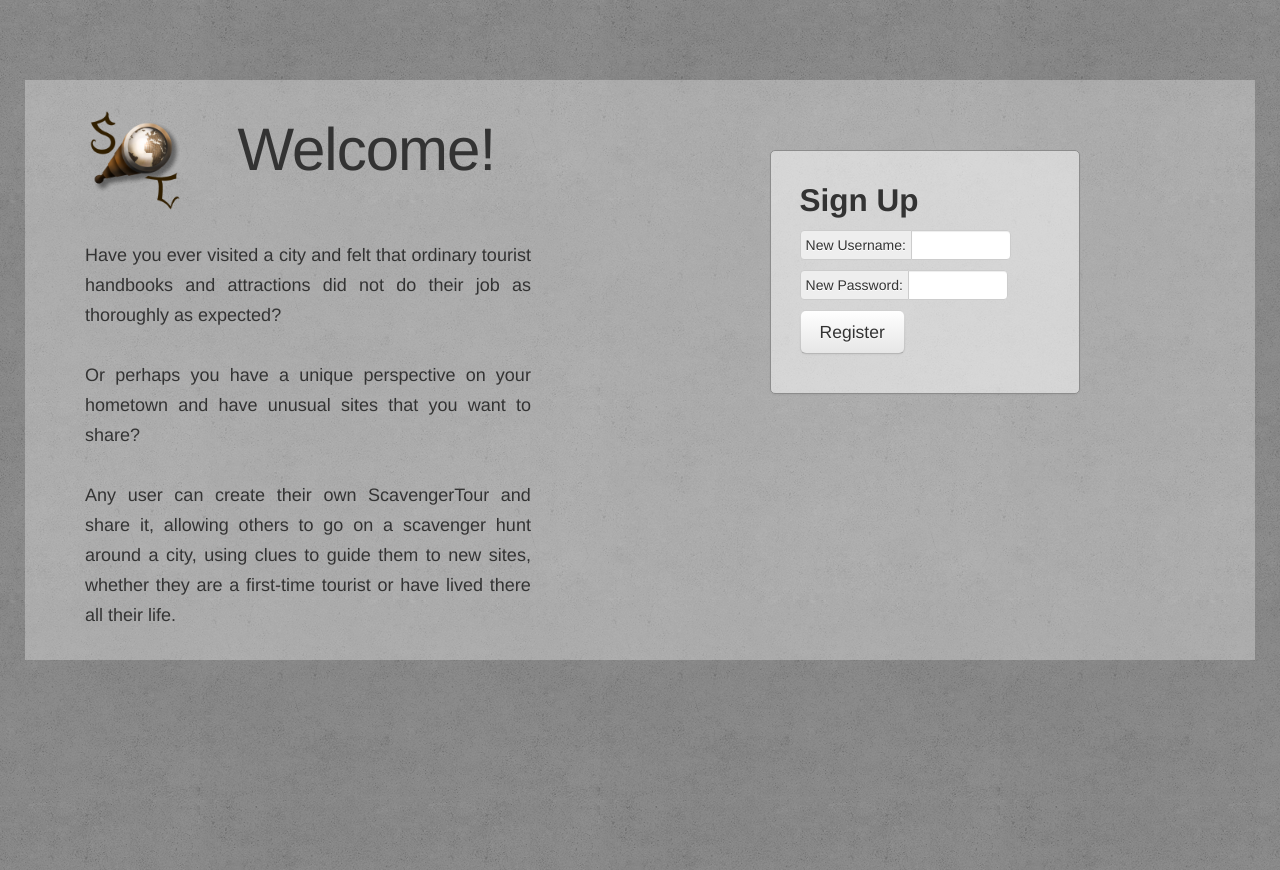
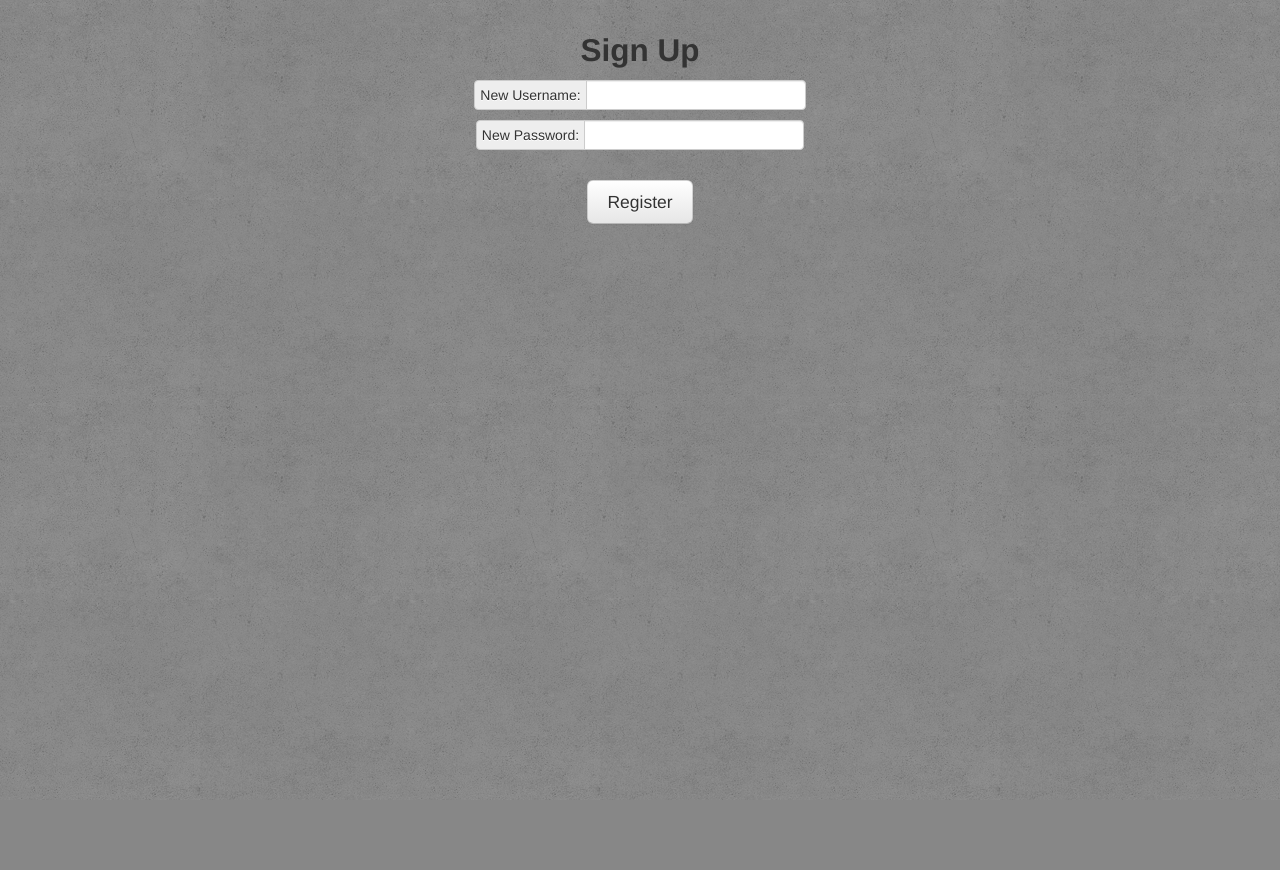
Before and after one commit to dplotkin/ScavengerTours, a Flask app: page /register in a window 1280 px wide. After the commit the page ends 800 px from the top, so only its background shows below. Run offline with Flask 2, Linux system fonts and the light colour scheme; parts of the project's set-up code (start-up, migrations or seed data) failed here and were passed over.

Commit message:
fixed signup

```diff
--- a/static/css/mobilestyle.css
+++ b/static/css/mobilestyle.css
@@ -77,20 +77,6 @@ a {
     text-shadow: 0 -1px 0 rgba(0, 0, 0, 0.29);
     -webkit-font-smoothing: antialiased; }
 
-.form-signin {
-    max-width: 250px;
-    padding: 19px 29px 29px;
-    margin: 0 auto 20px;
-    background-color: rgba(255,255,255,0.5);
-    border: 1px solid #8c8c8c;
-    -webkit-border-radius: 5px;
-    -moz-border-radius: 5px;
-    border-radius: 5px;
-    -webkit-box-shadow: 0 1px 2px rgba(0,0,0,.05);
-    -moz-box-shadow: 0 1px 2px rgba(0,0,0,.05);
-    box-shadow: 0 1px 2px rgba(0,0,0,.05);
-}
-
 .part-one {
     max-width:200px;
     padding: 10px 20px;
--- a/templates/signin.html
+++ b/templates/signin.html
@@ -1,9 +1,8 @@
 {% extends "index.html" %}
 
 {% block container %}
-	      <div id="#signinbox" align="center">
+<div id="#signinbox" align="center" style="margin-top:30px">
   <h2>Please Sign In</h2>
-		<br>
   {% if correct == 0 %}
   <div class="alert alert-error">
     <i class="icon-warning-sign"></i> Incorrect username or password.
@@ -18,7 +17,7 @@
     <p><div class="input-prepend">
 	<span class="add-on">Password: </span>
 	<input type="password" name="password" size="15" /><br />
-		  </div></p>
+    </div></p><br>
     <p><input type="submit" value="Login" class="btn btn-large"/></p>
   </form>
 </div>
--- a/templates/signup.html
+++ b/templates/signup.html
@@ -1,54 +1,18 @@
 {% extends "index.html" %}
 
 {% block container %}
-
-    <div class="container-fluid">
-      <div class="row-fluid">
-	<div class="span12">
-	  <br><br>
-
-	  <!-- Hero unit for the welcome message and sign up -->
-	  <div class="hero-unit" style="margin-top:30px">
-
-	    <!-- This is a welcome message -->
-	    <div class="row-fluid">
-	      <div class="span5">
-		<div class="row-fluid">
-		  <div class="span4">
-		    <img src="/static/img/scavengertourlogo.png" style="margin-top:20px;height:100px">
-		  </div>
-		  <div class="span8">
-		    <h1 class="alt-heading" style="margin-top:30px">Welcome!</h1>
-		  </div>
-		</div>
-		<p style="text-align:justify">
-		  <br>Have you ever visited a city and felt that ordinary tourist handbooks and attractions did not do their job as thoroughly as expected?<br><br>
-		  Or perhaps you have a unique perspective on your hometown and have unusual sites that you want to share?<br><br>
-		  Any user can create their own ScavengerTour and share it, allowing others to go on a scavenger hunt around a city, using clues to guide them to new sites, whether they are a first-time tourist or have lived there all their life.
-		</p>
-	      </div>
-
-	      <div class="span6 offset1" id="#signinbox">
-		<br><br>
-		<form method="POST" action="" class="form-signin">
+<div id="#signinbox" align="center" style="margin-top:30px">
   <h2>Sign Up</h2>
+  <form method="POST" action="">
     <p><div class="input-prepend">
 	<span class="add-on">New Username: </span>
-		    <input type="text" class="span5" name="username" size="15" /><br />
+	<input type="text" name="username" size="15" /><br />
     </div></p>
     <p><div class="input-prepend">
 	<span class="add-on">New Password: </span>
-		    <input type="password" class="span5" name="password" size="15" /><br />
-		  </div></p>
+	<input type="password" name="password" size="15" /><br />
+    </div></p><br>
     <p><input type="submit" value="Register" class="btn btn-large"/></p>
   </form>
 </div>
-	    </div>
-	  </div>
-	  <div style="margin:200px">
-	  </div>
-	</div>
-      </div>
-    </div>
-
 {% endblock container %}
```
Lines whose indentation alone changed are shown as unchanged.
